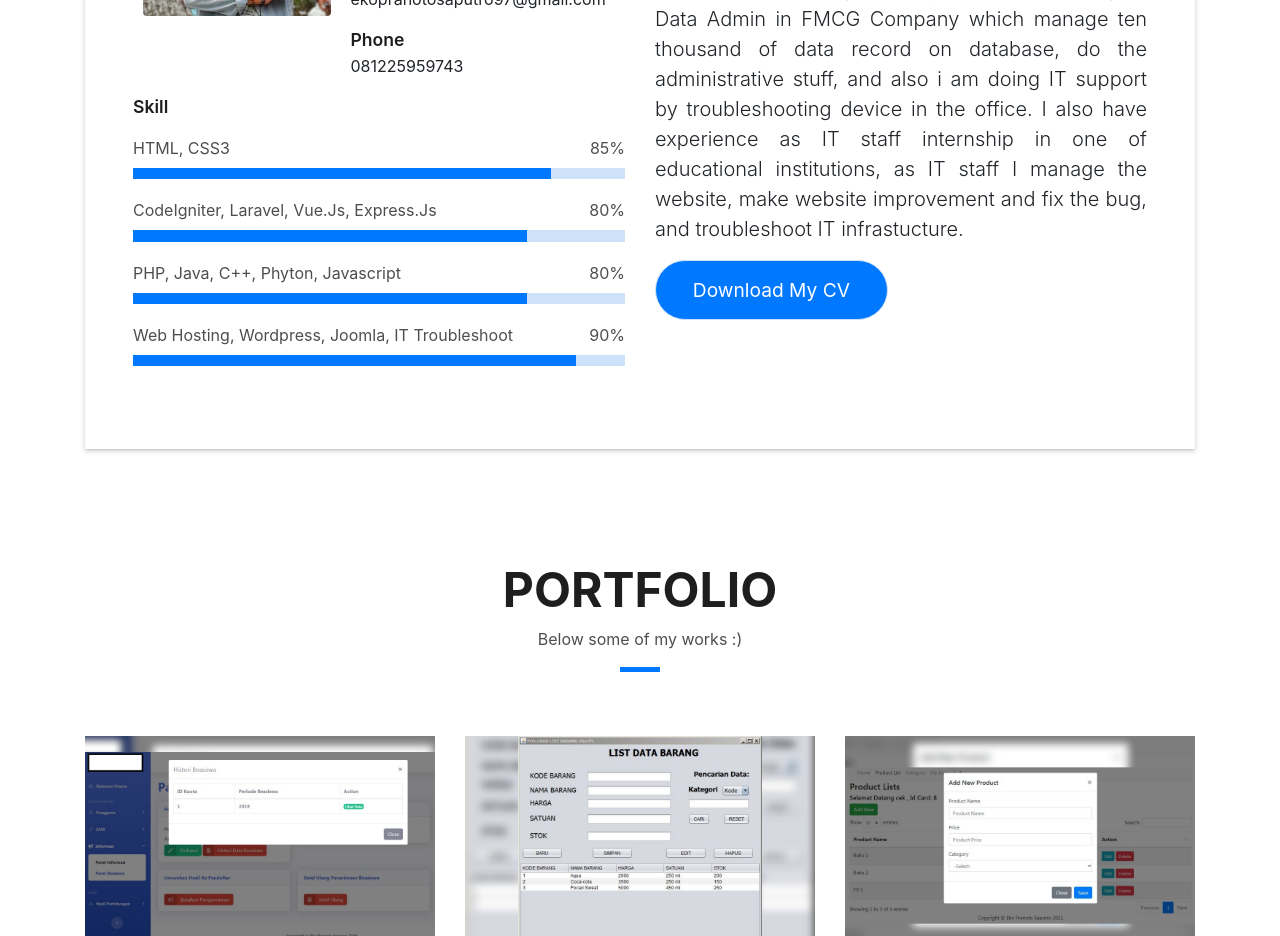
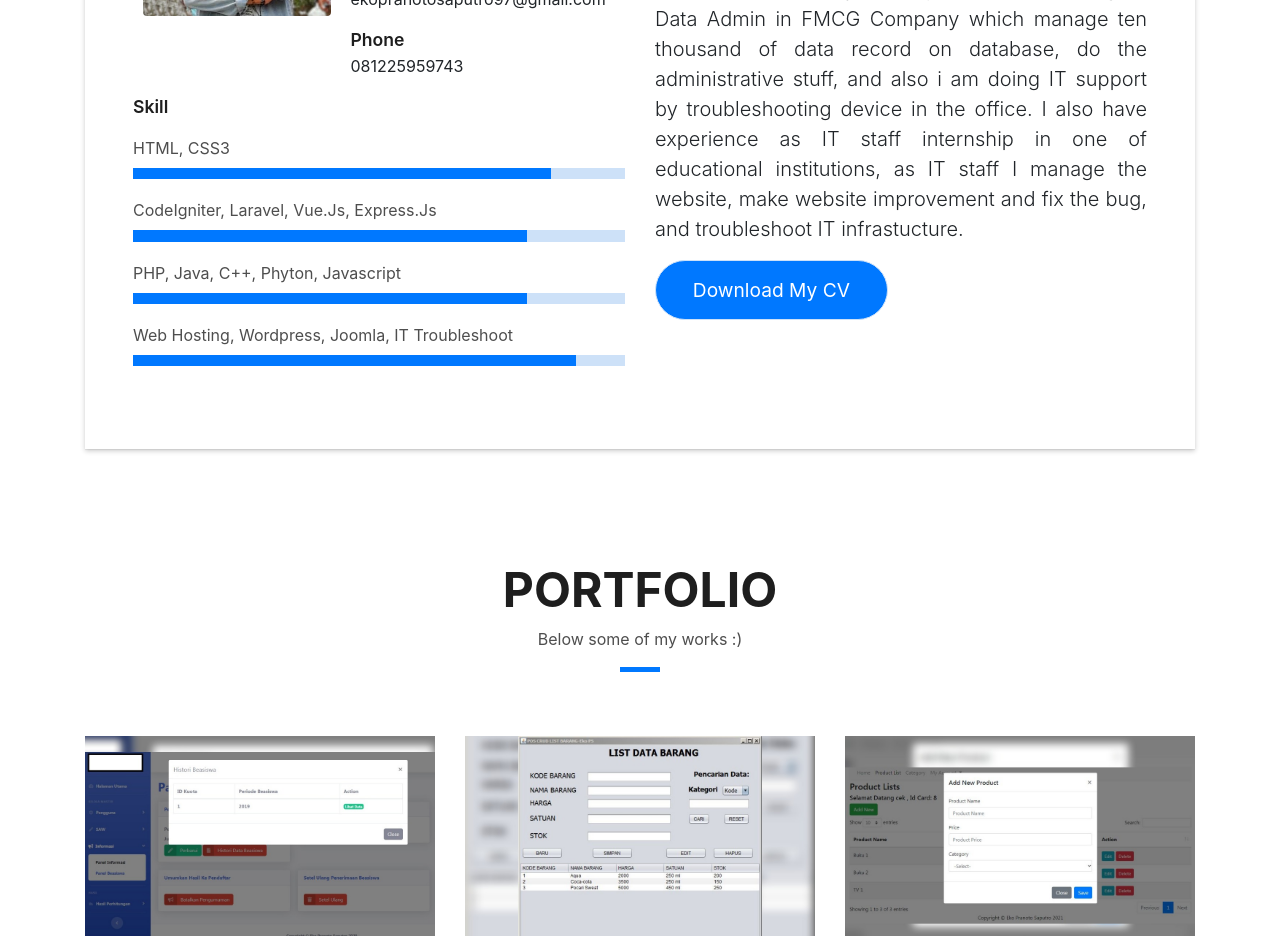
Before and after one commit to ekopranotos/ekopranotos.github.io, a plain HTML site: page index.html in a window 1280 px wide. Shown: the part 1100-2036 px from the top of the page. Drawn offline with nearby package versions, Linux system fonts and the light colour scheme; files whose address does not match are found by name.

Commit message:
Update index.html
Fix Aos

```diff
--- a/index.html
+++ b/index.html
@@ -113,22 +113,22 @@
                 </div>
                 <div class="skill-mf" data-aos="fade-up">
                   <p class="title-s">Skill</p>
-                  <span>HTML, CSS3</span> <span class="pull-right">85%</span>
+                  <span>HTML, CSS3</span>
                   <div class="progress">
                     <div class="progress-bar" role="progressbar" style="width: 85%;" aria-valuenow="90" aria-valuemin="0"
                       aria-valuemax="100"></div>
                   </div>
-                  <span>CodeIgniter, Laravel, Vue.Js, Express.Js</span> <span class="pull-right">80%</span>
+                  <span>CodeIgniter, Laravel, Vue.Js, Express.Js</span>
                   <div class="progress">
                     <div class="progress-bar" role="progressbar" style="width: 80%" aria-valuenow="80" aria-valuemin="0"
                       aria-valuemax="100"></div>
                   </div>
-                  <span>PHP, Java, C++, Phyton, Javascript</span> <span class="pull-right">80%</span>
+                  <span>PHP, Java, C++, Phyton, Javascript</span>
                   <div class="progress">
                     <div class="progress-bar" role="progressbar" style="width: 80%" aria-valuenow="80" aria-valuemin="0"
                       aria-valuemax="100"></div>
                   </div>
-                  <span>Web Hosting, Wordpress, Joomla, IT Troubleshoot</span> <span class="pull-right">90%</span>
+                  <span>Web Hosting, Wordpress, Joomla, IT Troubleshoot</span>
                   <div class="progress">
                     <div class="progress-bar" role="progressbar" style="width: 90%" aria-valuenow="90" aria-valuemin="0"
                       aria-valuemax="100"></div>
@@ -449,7 +449,7 @@
   <script src="https://unpkg.com/aos@2.3.1/dist/aos.js"></script>
 
   <script>
-    AOS.init();
+    AOS.init({once:true});
   </script>
 
 </body>
```
